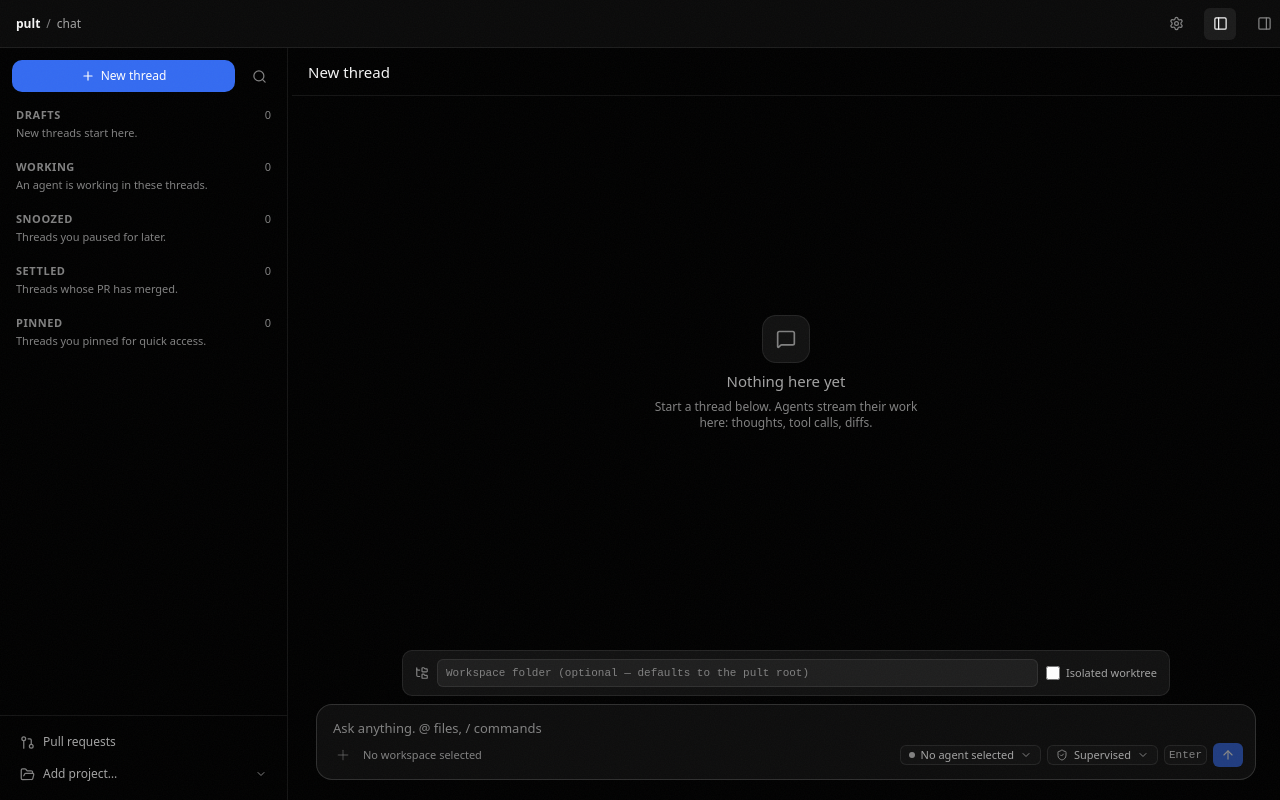
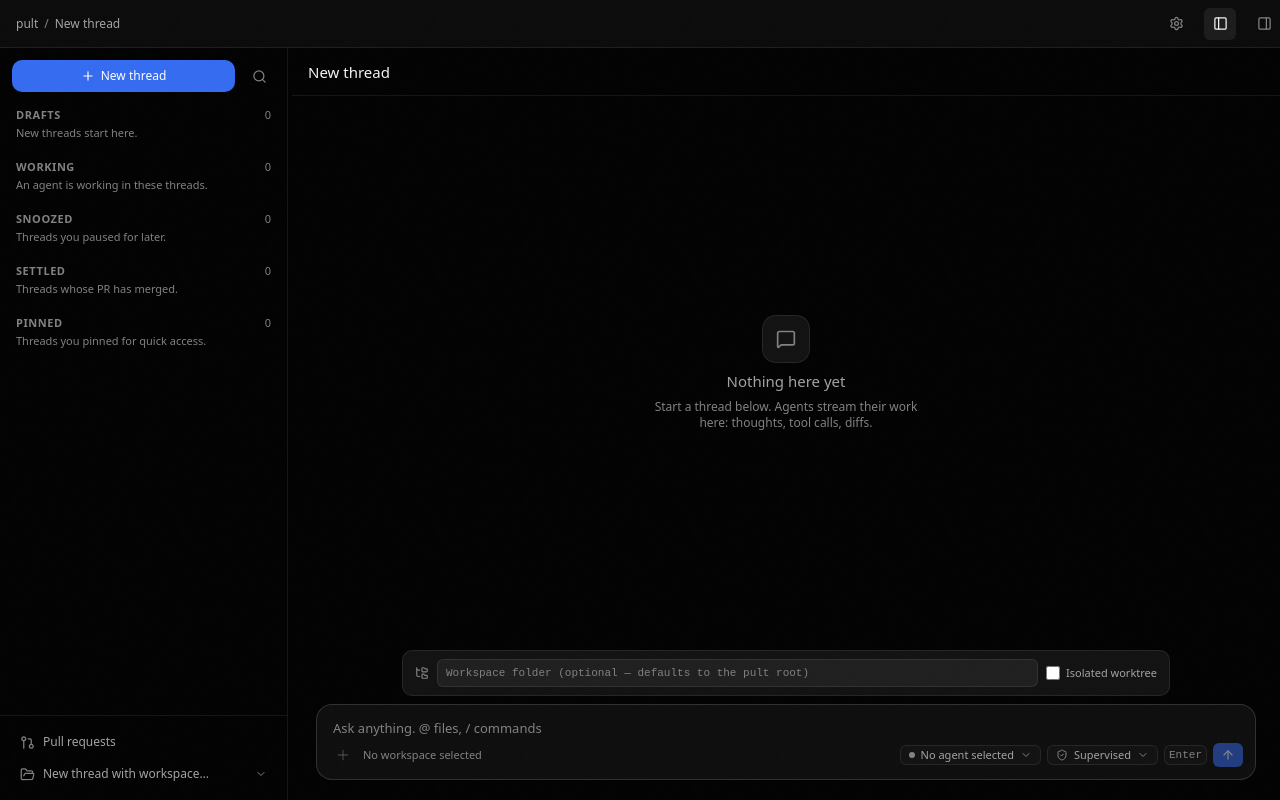
Before and after one commit to tamrazcode/Pult, a React (Vite) app: page /chat in a window 1280 px wide. Built offline with nearby package versions, Linux system fonts and the light colour scheme.

Commit message:
fix(nav): route-aware breadcrumbs and honest labels

```diff
--- a/src/components/layout/Sidebar.tsx
+++ b/src/components/layout/Sidebar.tsx
@@ -185,7 +185,7 @@ export function Sidebar({ width }: { width: number }) {
           className="flex w-full items-center gap-2 rounded-(--radius-md) px-2 py-1.5 text-sm text-text-secondary transition hover:bg-hover"
         >
           <FolderOpen size={15} className="text-text-tertiary" />
-          <span>Add project…</span>
+          <span>New thread with workspace…</span>
           <ChevronDown size={12} className="ml-auto text-text-tertiary" />
         </button>
       </footer>
--- a/src/components/layout/Topbar.tsx
+++ b/src/components/layout/Topbar.tsx
@@ -1,8 +1,10 @@
 import { useEffect, useState } from "react";
 import type { ReactNode } from "react";
 import { getCurrentWindow } from "@tauri-apps/api/window";
-import { useRouter } from "@tanstack/react-router";
+import { useRouter, useRouterState } from "@tanstack/react-router";
 import { Copy, Minus, PanelLeft, PanelRight, Settings, Square, X } from "lucide-react";
+import { resolveBreadcrumbs } from "../../lib/breadcrumbs";
+import { useThreadsStore } from "../../stores/threads";
 import { useUiStore } from "../../stores/ui";
 import { appVersion } from "../../lib/ipc";
 import { isTauri } from "../../lib/tauri";
@@ -14,6 +16,8 @@ export function Topbar() {
   const toggleSidebar = useUiStore((s) => s.toggleSidebar);
   const toggleRightPanel = useUiStore((s) => s.toggleRightPanel);
   const setAppVersion = useUiStore((s) => s.setAppVersion);
+  const threads = useThreadsStore((s) => s.threads);
+  const pathname = useRouterState({ select: (s) => s.location.pathname });
   const router = useRouter();
 
   useEffect(() => {
@@ -34,12 +38,28 @@ export function Topbar() {
       data-tauri-drag-region
       className="flex h-12 shrink-0 select-none items-center gap-3 border-b border-border-subtle bg-chrome pr-0 pl-4"
     >
-      {/* breadcrumbs "project / thread" — static for M0, wired to routes in M2 */}
-      <div data-tauri-drag-region className="flex items-center gap-1.5 text-sm">
-        <span className="font-semibold text-text-primary">pult</span>
-        <span className="text-text-tertiary">/</span>
-        <span className="text-text-secondary">chat</span>
-      </div>
+      {/* breadcrumbs "pult / where you are" — route-aware, never static */}
+      <nav
+        aria-label="Breadcrumbs"
+        data-tauri-drag-region
+        className="flex items-center gap-1.5 text-sm"
+      >
+        {resolveBreadcrumbs(pathname, threads).map((crumb, i) => (
+          <span key={`${crumb.label}-${i}`} className="flex items-center gap-1.5">
+            {i > 0 && <span className="text-text-tertiary">/</span>}
+            {crumb.to ? (
+              <button
+                onClick={() => void router.navigate({ to: crumb.to })}
+                className="text-text-secondary transition hover:text-text-primary"
+              >
+                {crumb.label}
+              </button>
+            ) : (
+              <span className="text-text-secondary">{crumb.label}</span>
+            )}
+          </span>
+        ))}
+      </nav>
 
       <div data-tauri-drag-region className="flex-1" />
 
--- a/src/components/terminal/TerminalPanel.tsx
+++ b/src/components/terminal/TerminalPanel.tsx
@@ -3,6 +3,7 @@ import { Plus, SquareTerminal, X } from "lucide-react";
 import { terminalPtyCreate, terminalPtyKill, terminalPtyList } from "../../lib/ipc";
 import { useRunsStore } from "../../stores/runs";
 import type { ToolChatItem } from "../../stores/runs";
+import { useThreadsStore } from "../../stores/threads";
 import { useTerminalsStore } from "../../stores/terminals";
 import { TerminalPane } from "./TerminalPane";
 
@@ -62,6 +63,9 @@ export function TerminalPanel({ threadId }: { threadId: string | null }) {
   const addTerminal = useTerminalsStore((s) => s.addTerminal);
   const removeTerminal = useTerminalsStore((s) => s.removeTerminal);
   const setList = useTerminalsStore((s) => s.setList);
+  const workspace = useThreadsStore((s) =>
+    threadId ? s.threads.find((t) => t.id === threadId)?.workspace : undefined,
+  );
   const agentTerminals = useAgentTerminals(threadId);
 
   // Re-sync the list whenever the thread changes (a restart orphans old ids).
@@ -107,6 +111,7 @@ export function TerminalPanel({ threadId }: { threadId: string | null }) {
 
   const active = terminals?.find((t) => t.terminalId === activeId);
   const showEmpty = !terminals || terminals.length === 0;
+  const workspaceLabel = workspace?.split(/[\\/]/).filter(Boolean).pop() ?? "workspace";
 
   return (
     <div className="flex min-h-0 flex-1 flex-col">
@@ -118,7 +123,9 @@ export function TerminalPanel({ threadId }: { threadId: string | null }) {
         >
           <Plus size={13} /> New terminal
         </button>
-        <span className="ml-auto text-[10px] text-text-tertiary">PowerShell · workspace</span>
+        <span className="ml-auto text-[10px] text-text-tertiary">
+          {active ? `${active.title} · ${workspaceLabel}` : `Shell · ${workspaceLabel}`}
+        </span>
       </div>
 
       {showEmpty ? (
--- /dev/null
+++ b/src/lib/breadcrumbs.ts
@@ -0,0 +1,36 @@
+import type { Thread } from "./types";
+
+const SETTINGS_TITLES: Record<string, string> = {
+  appearance: "Appearance",
+  providers: "Providers",
+  keybindings: "Keybindings",
+  diagnostics: "Diagnostics",
+  about: "About",
+};
+
+export interface Crumb {
+  label: string;
+  /** Navigable crumbs only; the current page has no `to`. */
+  to?: string;
+}
+
+/** Route-aware breadcrumbs: `pult / <what you are looking at>`. */
+export function resolveBreadcrumbs(pathname: string, threads: Thread[]): Crumb[] {
+  const root: Crumb = { label: "pult", to: "/chat" };
+  if (pathname.startsWith("/thread/")) {
+    const id = pathname.slice("/thread/".length);
+    const thread = threads.find((t) => t.id === id);
+    return [root, { label: thread?.title || "Thread" }];
+  }
+  if (pathname.startsWith("/settings")) {
+    const section = pathname.split("/")[2] ?? "";
+    return [
+      root,
+      { label: "Settings", to: "/settings/appearance" },
+      { label: SETTINGS_TITLES[section] ?? "Settings" },
+    ];
+  }
+  if (pathname.startsWith("/pull-requests")) return [root, { label: "Pull requests" }];
+  if (pathname.startsWith("/welcome")) return [root, { label: "Setup" }];
+  return [root, { label: "New thread" }];
+}
```
Also changed, not shown: 2 other files (tests, documents, lock files or other folders).
